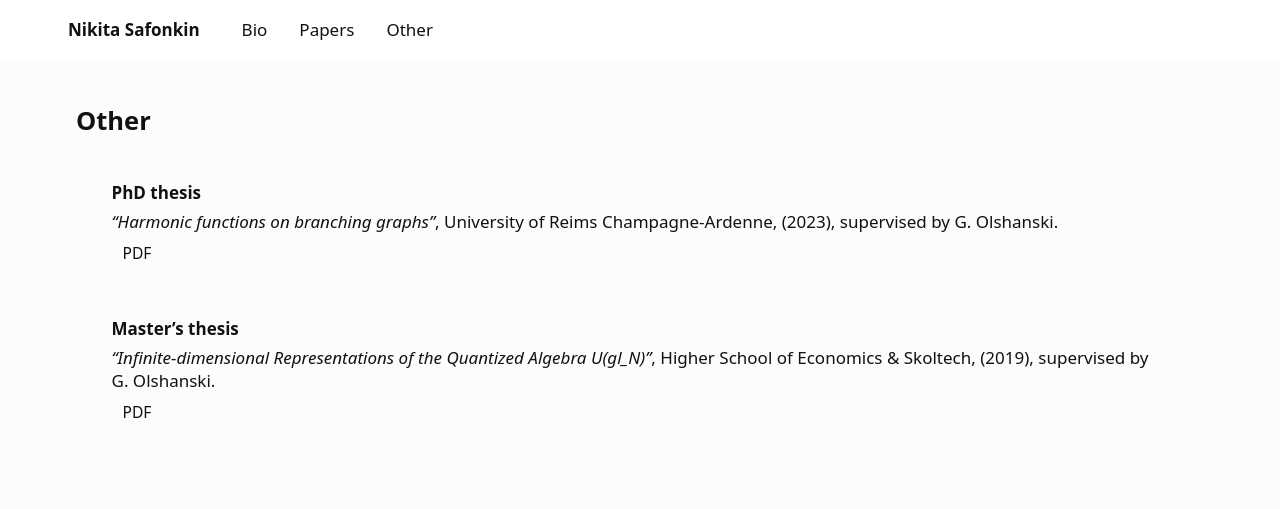
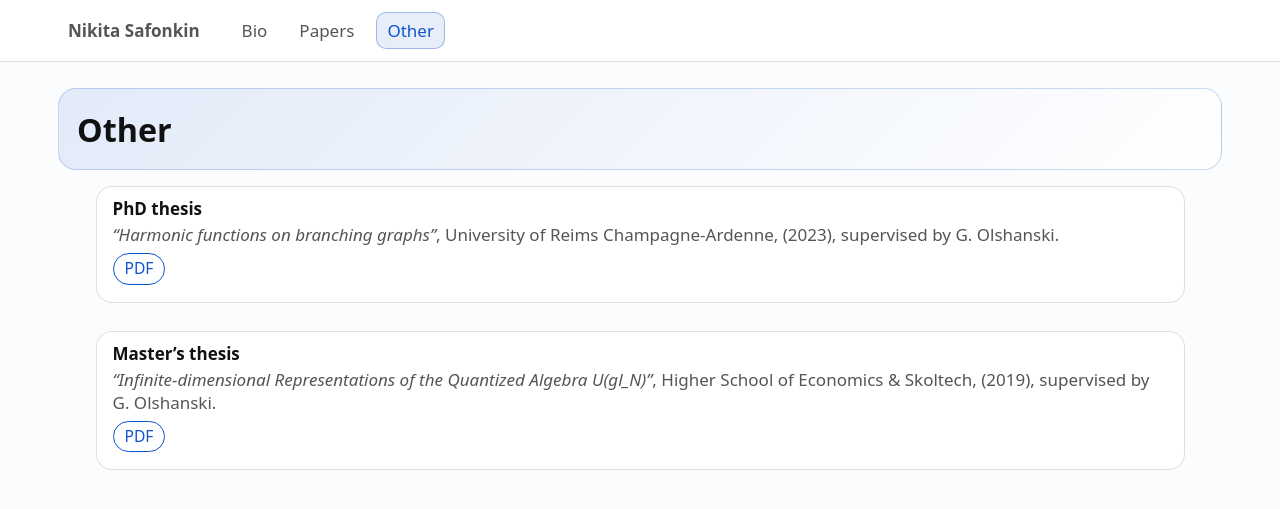
Before and after one commit to n-safonkin/n-safonkin.github.io, a Jekyll site: the page built from other.html, in a window 1280 px wide. Shown: the top 509 px of the page. Built offline with Jekyll 4.4.1, drawn with Linux system fonts in a browser that asks for light colours.

Commit message:
Update other.html

```diff
--- a/other.html
+++ b/other.html
@@ -4,33 +4,35 @@
 show_footer: false
 extra_css:
   - /assets/spacing.css
-  - /assets/other.css
+  - /assets/papers.css
 ---
 
 <section class="hero">
   <h1 style="margin:0;">Other</h1>
 </section>
 
-<div class="writings-list other-list" style="margin-top:16px; display:grid;">
+<ol class="papers" style="margin-top:16px;">
 
-  <div class="card thesis-card">
-    <div class="thesis-kind"><b>PhD thesis</b></div>
-    <div class="thesis-meta">
+  <li class="paperitem">
+    <div class="paper-title"><b>PhD thesis</b></div>
+    <div class="paper-venue">
       <i>&ldquo;Harmonic functions on branching graphs&rdquo;</i>, University of Reims Champagne-Ardenne, (2023), supervised by G. Olshanski.
     </div>
-    <div class="thesis-links">
+
+    <div class="paper-links">
       <a class="pill" href="{{ '/assets/other_writings/phd-thesis.pdf' | relative_url }}" target="_blank" rel="noopener">PDF</a>
     </div>
-  </div>
+  </li>
 
-  <div class="card thesis-card">
-    <div class="thesis-kind"><b>Master’s thesis</b></div>
-    <div class="thesis-meta">
+  <li class="paperitem">
+    <div class="paper-title"><b>Master&rsquo;s thesis</b></div>
+    <div class="paper-venue">
       <i>&ldquo;Infinite-dimensional Representations of the Quantized Algebra U(gl_N)&rdquo;</i>, Higher School of Economics &amp; Skoltech, (2019), supervised by G. Olshanski.
     </div>
-    <div class="thesis-links">
+
+    <div class="paper-links">
       <a class="pill" href="{{ '/assets/other_writings/masters-thesis.pdf' | relative_url }}" target="_blank" rel="noopener">PDF</a>
     </div>
-  </div>
+  </li>
 
-</div>
+</ol>
```
